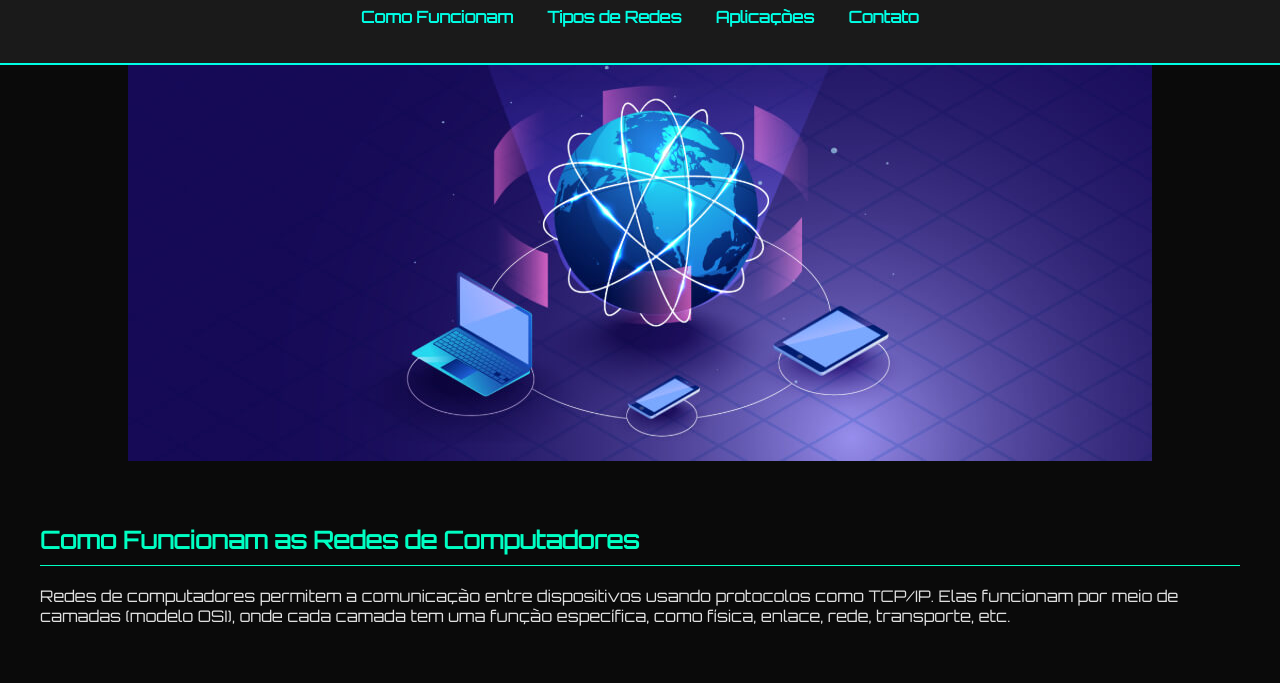
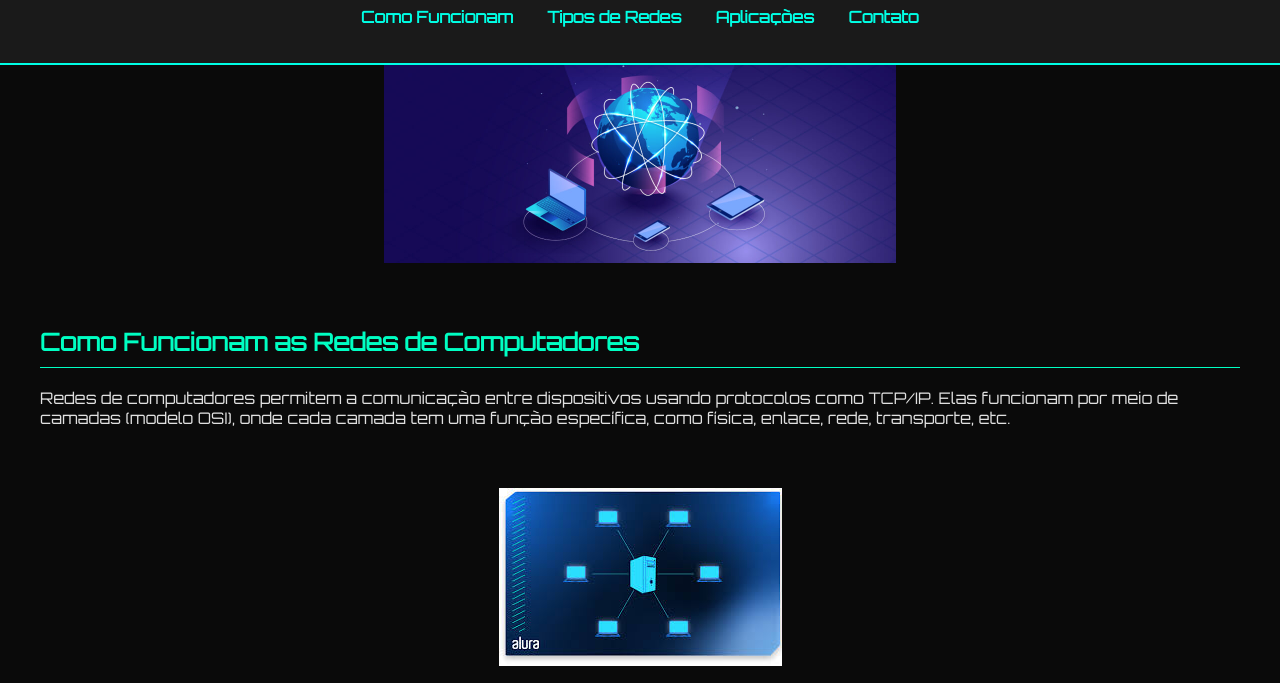
Before and after one commit to walliceempresas/rede-de-computadores, a plain HTML site: page index.html in a window 1280 px wide. Shown: the part 73-756 px from the top of the page. Drawn offline with Linux system fonts and the light colour scheme.

Commit message:
Add files via upload

```diff
--- a/index.html
+++ b/index.html
@@ -20,7 +20,7 @@
         </nav>
     </header>
 <div class="center">
-    <img src="rede.jpeg" alt="">
+    <img src="rede.jpeg" width="40%" height="40%" alt="">
 </div>
     <main>
         <section id="funcionamento">
```
